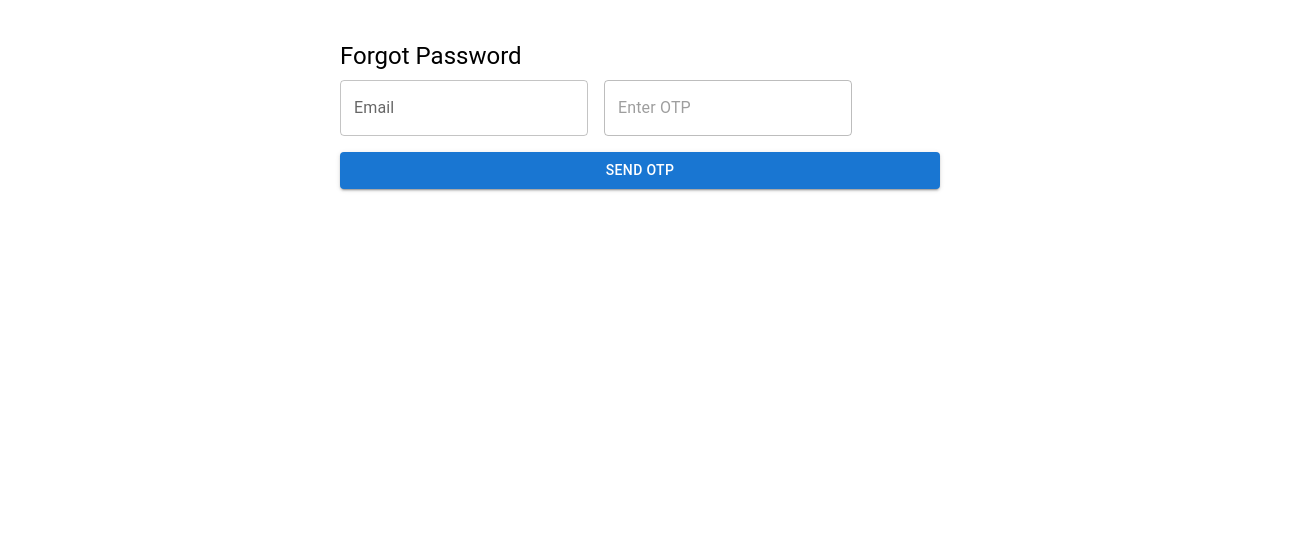
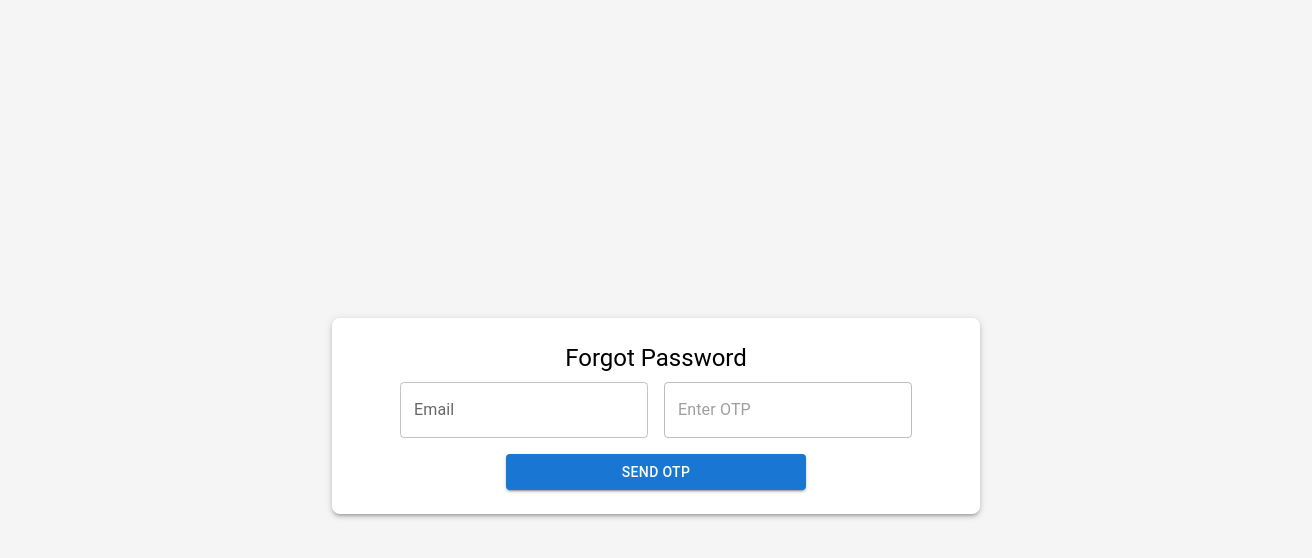
Before and after one commit to praneethvelaga/booking-client, a React (Create React App) app: page /forgotPassword in a window 1280 px wide. Shown: the top 558 px of the page, 1312 px wide, since content can reach past the window. Built offline with nearby package versions, Linux system fonts and the light colour scheme.

Commit message:
Initial commit

```diff
--- a/src/Pages/Auth/ForgotPassword.js
+++ b/src/Pages/Auth/ForgotPassword.js
@@ -64,15 +64,35 @@ const ForgotPassword = () => {
   };
 
   return (
-    <Box maxWidth={600} mx="auto" mt={5}>
-      <Typography variant="h5" gutterBottom>
+    <Box
+      sx={{
+        display: 'flex',
+        justifyContent: 'center',
+        alignItems: 'center',
+        minHeight: '100vh',
+        width: '100vw',
+        bgcolor: '#f5f5f5',
+        p: 2,
+      }}
+    >
+      <Box
+        sx={{
+          maxWidth: { xs: '90%', sm: 600 },
+          width: '100%',
+          bgcolor: 'white',
+          p: 3,
+          borderRadius: 2,
+          boxShadow: 3,
+        }}
+      >
+        <Typography variant="h5" gutterBottom align="center">
           Forgot Password
         </Typography>
 
         {step === 1 && (
-        <Stack spacing={2}>
-          <Grid container spacing={2}>
-            <Grid item xs={6}>
+          <Stack spacing={2} alignItems="center">
+            <Grid container spacing={2} justifyContent="center">
+              <Grid item xs={12} sm={8}>
                 <TextField
                   label="Email"
                   fullWidth
@@ -80,7 +100,7 @@ const ForgotPassword = () => {
                   onChange={(e) => setEmail(e.target.value)}
                 />
               </Grid>
-            <Grid item xs={6}>
+              <Grid item xs={12} sm={8}>
                 <TextField
                   label="Enter OTP"
                   fullWidth
@@ -90,16 +110,18 @@ const ForgotPassword = () => {
                 />
               </Grid>
             </Grid>
-          <Button variant="contained" onClick={handleSendOtp}>
+            <Box sx={{ width: { xs: '100%', sm: '50%' } }}>
+              <Button variant="contained" onClick={handleSendOtp} fullWidth>
                 Send OTP
               </Button>
+            </Box>
           </Stack>
         )}
 
         {step === 2 && (
-        <Stack spacing={2}>
-          <Grid container spacing={2}>
-            <Grid item xs={6}>
+          <Stack spacing={2} alignItems="center">
+            <Grid container spacing={2} justifyContent="center" alignItems="center">
+              <Grid item xs={12} sm={8}>
                 <TextField
                   label="Email"
                   fullWidth
@@ -108,7 +130,7 @@ const ForgotPassword = () => {
                   disabled
                 />
               </Grid>
-            <Grid item xs={4}>
+              <Grid item xs={12} sm={6}>
                 <TextField
                   label="Enter OTP"
                   fullWidth
@@ -116,20 +138,23 @@ const ForgotPassword = () => {
                   onChange={(e) => setOtp(e.target.value)}
                 />
               </Grid>
-            <Grid item xs={2} display="flex" alignItems="center">
-              <Button variant="contained" onClick={handleVerifyOtp}>
+              <Grid item xs={12} sm={2}>
+                <Button variant="contained" onClick={handleVerifyOtp} fullWidth>
                   Verify
                 </Button>
               </Grid>
             </Grid>
-          <Button variant="contained" onClick={handleSendOtp}>
+            <Box sx={{ width: { xs: '100%', sm: '50%' } }}>
+              <Button variant="contained" onClick={handleSendOtp} fullWidth>
                 Resend OTP
               </Button>
+            </Box>
           </Stack>
         )}
 
         {step === 3 && (
-        <Stack spacing={2}>
+          <Stack spacing={2} alignItems="center">
+            <Box sx={{ width: { xs: '100%', sm: '80%' } }}>
               <TextField
                 label="Email"
                 fullWidth
@@ -137,6 +162,8 @@ const ForgotPassword = () => {
                 onChange={(e) => setEmail(e.target.value)}
                 disabled
               />
+            </Box>
+            <Box sx={{ width: { xs: '100%', sm: '80%' } }}>
               <TextField
                 label="New Password"
                 type="password"
@@ -144,6 +171,8 @@ const ForgotPassword = () => {
                 value={newPassword}
                 onChange={(e) => setNewPassword(e.target.value)}
               />
+            </Box>
+            <Box sx={{ width: { xs: '100%', sm: '80%' } }}>
               <TextField
                 label="Confirm Password"
                 type="password"
@@ -151,11 +180,15 @@ const ForgotPassword = () => {
                 value={confirmPassword}
                 onChange={(e) => setConfirmPassword(e.target.value)}
               />
-          <Button variant="contained" onClick={handleResetPassword}>
+            </Box>
+            <Box sx={{ width: { xs: '100%', sm: '50%' } }}>
+              <Button variant="contained" onClick={handleResetPassword} fullWidth>
                 Change Password
               </Button>
+            </Box>
           </Stack>
         )}
+      </Box>
     </Box>
   );
 };
```
Also changed, not shown: 1 other file (tests, documents, lock files or other folders). Lines whose indentation alone changed are shown as unchanged.
